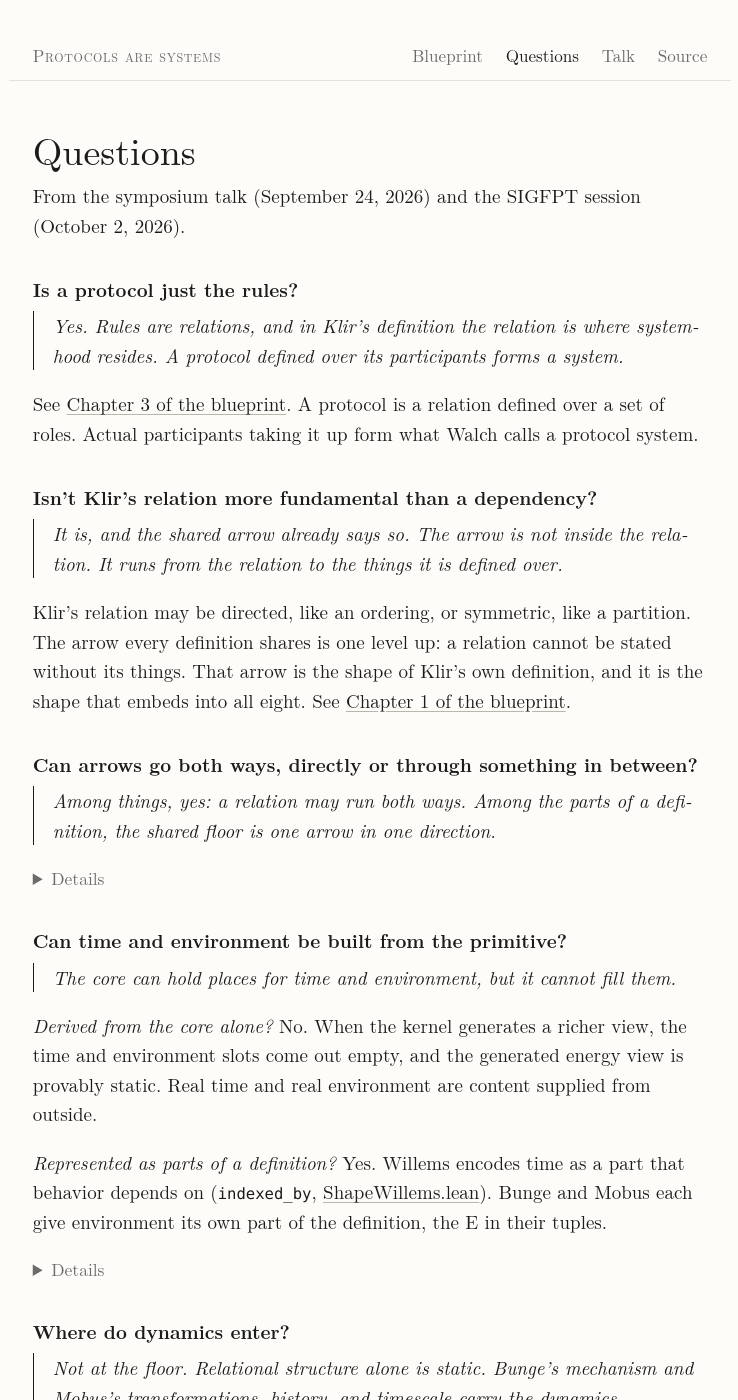
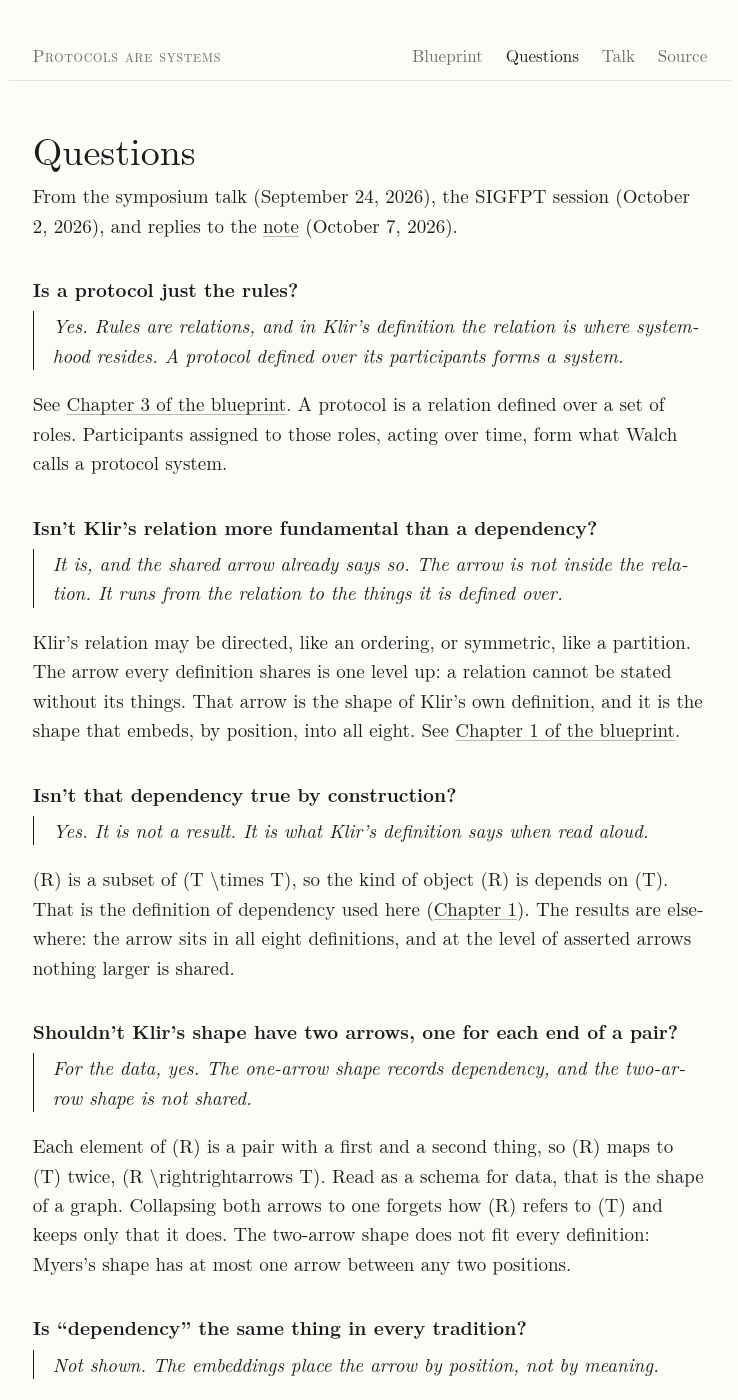
Before and after one commit to halcyonic-systems/protocols-are-systems, a Jekyll site: the page built from questions.md, in a window 1280 px wide and 1400 px high. Shown: the whole window, without its empty margins (270-1008 px from the left). Built offline with Jekyll 4.4.1, drawn with Linux system fonts in a browser that asks for light colours; some web fonts are replaced; some of the changed text lies outside the part shown.

Commit message:
docs: answer the 10/7 note replies; protocol layers in Chapter 3; publish the note
Dependency is defined and the asymmetry is stated as holding by
construction. The embeddings are described as matching position, not
meaning, with the arrow-convention question as an open problem.

Co-Authored-By: Claude Opus 5.5 (1M context) <noreply@anthropic.com>

```diff
--- a/questions.md
+++ b/questions.md
@@ -1,24 +1,42 @@
 ---
 layout: default
 title: Questions
-description: Questions from Protocol Symposium 2026 and the October 2 SIGFPT session, with short answers and sources.
+description: Questions from Protocol Symposium 2026, the October 2 SIGFPT session, and replies to the note, with short answers and sources.
 ---
 
 # Questions
 
-From the symposium talk (September 24, 2026) and the SIGFPT session (October 2, 2026).
+From the symposium talk (September 24, 2026), the SIGFPT session (October 2, 2026), and replies to the [note]({{ '/relation-and-arrow.pdf' | relative_url }}) (October 7, 2026).
 
 ### Is a protocol just the rules?
 
 > Yes. Rules are relations, and in Klir's definition the relation is where systemhood resides. A protocol defined over its participants forms a system.
 
-See [Chapter 3 of the blueprint]({{ '/blueprint/sect0003.html' | relative_url }}#def:protocol). A protocol is a relation defined over a set of roles. Actual participants taking it up form what Walch calls a protocol system.
+See [Chapter 3 of the blueprint]({{ '/blueprint/sect0003.html' | relative_url }}#def:protocol). A protocol is a relation defined over a set of roles. Participants assigned to those roles, acting over time, form what Walch calls a protocol system.
 
 ### Isn't Klir's relation more fundamental than a dependency?
 
 > It is, and the shared arrow already says so. The arrow is not inside the relation. It runs from the relation to the things it is defined over.
 
-Klir's relation may be directed, like an ordering, or symmetric, like a partition. The arrow every definition shares is one level up: a relation cannot be stated without its things. That arrow is the shape of Klir's own definition, and it is the shape that embeds into all eight. See [Chapter 1 of the blueprint]({{ '/blueprint/sect0001.html' | relative_url }}#def:klir-shape).
+Klir's relation may be directed, like an ordering, or symmetric, like a partition. The arrow every definition shares is one level up: a relation cannot be stated without its things. That arrow is the shape of Klir's own definition, and it is the shape that embeds, by position, into all eight. See [Chapter 1 of the blueprint]({{ '/blueprint/sect0001.html' | relative_url }}#def:klir-shape).
+
+### Isn't that dependency true by construction?
+
+> Yes. It is not a result. It is what Klir's definition says when read aloud.
+
+\(R\) is a subset of \(T \times T\), so the kind of object \(R\) is depends on \(T\). That is the definition of dependency used here ([Chapter 1]({{ '/blueprint/sect0001.html' | relative_url }}#def:dependency)). The results are elsewhere: the arrow sits in all eight definitions, and at the level of asserted arrows nothing larger is shared.
+
+### Shouldn't Klir's shape have two arrows, one for each end of a pair?
+
+> For the data, yes. The one-arrow shape records dependency, and the two-arrow shape is not shared.
+
+Each element of \(R\) is a pair with a first and a second thing, so \(R\) maps to \(T\) twice, \(R \rightrightarrows T\). Read as a schema for data, that is the shape of a graph. Collapsing both arrows to one forgets how \(R\) refers to \(T\) and keeps only that it does. The two-arrow shape does not fit every definition: Myers's shape has at most one arrow between any two positions.
+
+### Is "dependency" the same thing in every tradition?
+
+> Not shown. The embeddings place the arrow by position, not by meaning.
+
+Into Myers the arrow lands on the map by which state determines output, a functional dependence. Into Joslyn it lands on the effector acting on the controlled variables, a causal one. The shape files also declare different arrow conventions. Putting all eight in one convention, and asking whether functional and causal dependence refine the weakest notion, is an [open problem]({{ '/blueprint/sect0002.html' | relative_url }}#prob:arrow-meaning).
 
 ### Can arrows go both ways, directly or through something in between?
 
```
Also changed, not shown: index.md (+6 -4 lines), talk.md (+1 -1 lines), 2 other files.
